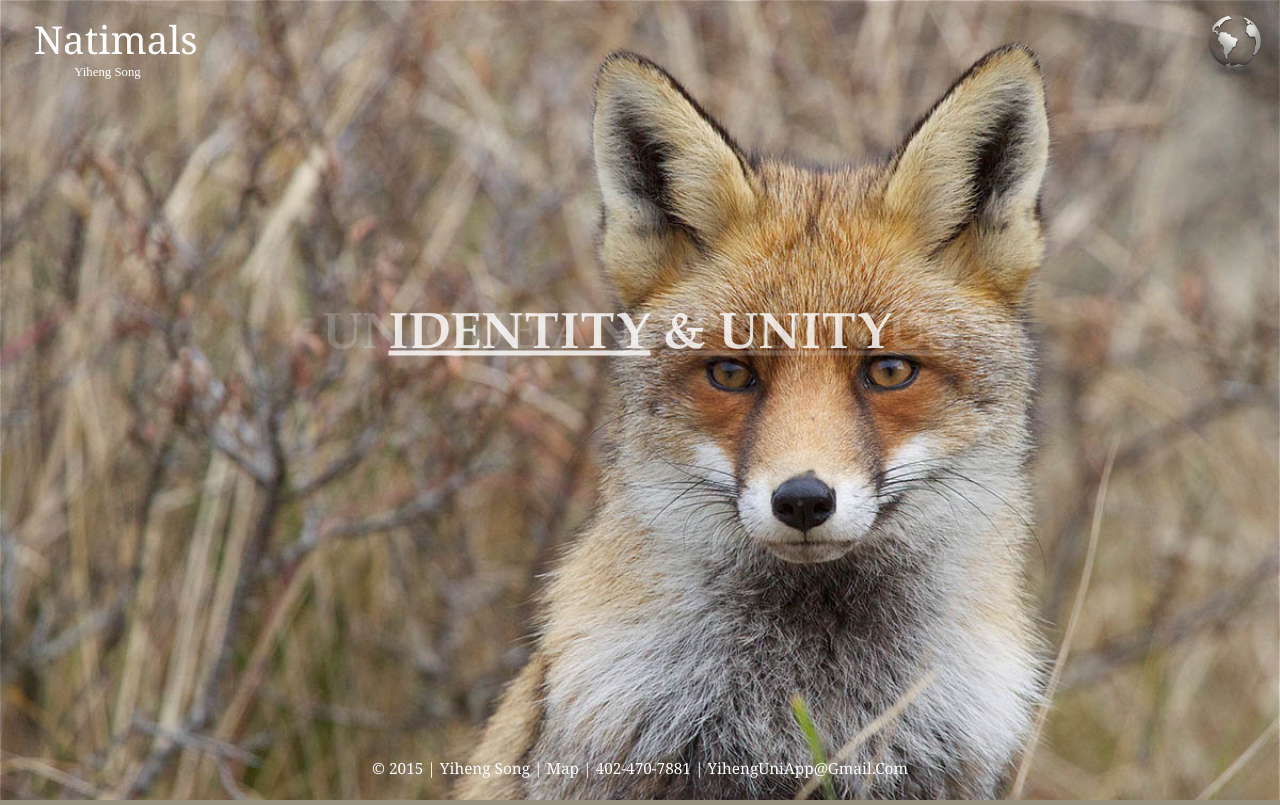
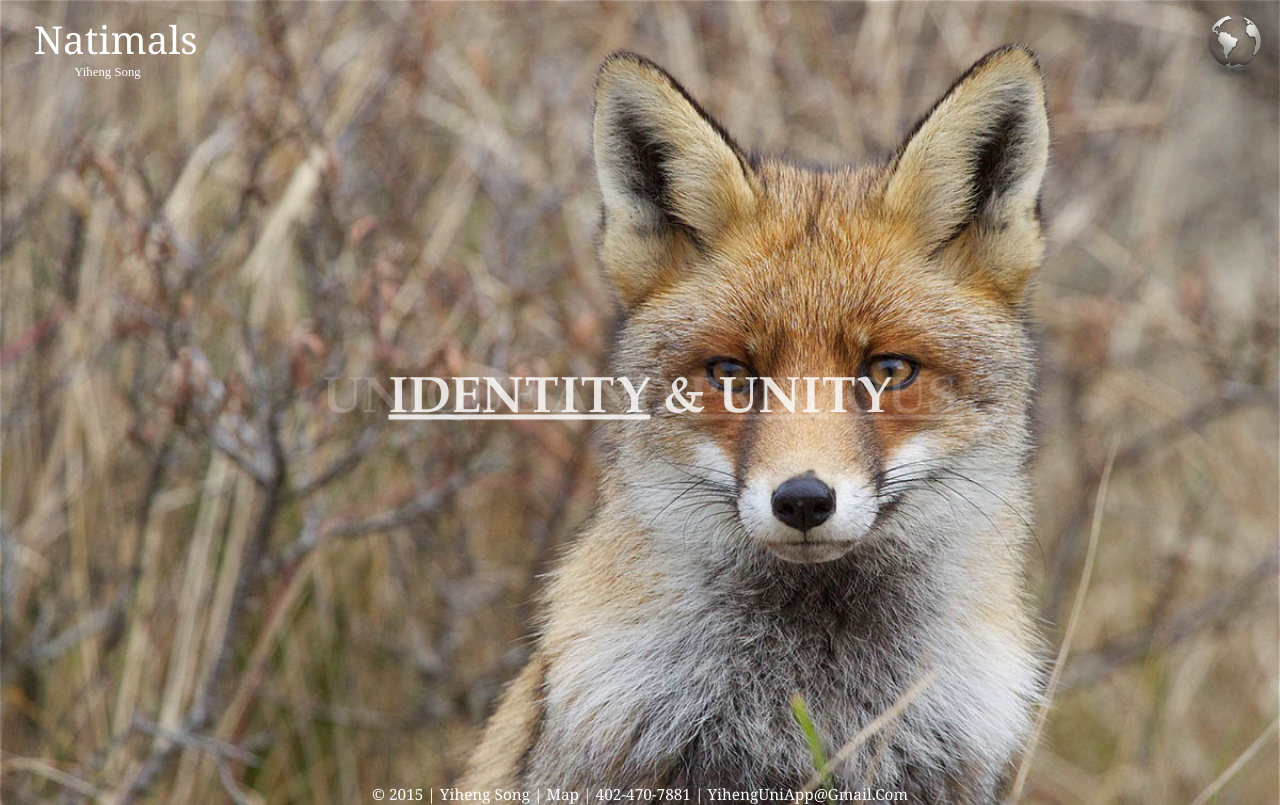
Before and after one commit to yihengsong/Natimals, a Python web app: template animals/templates/animals/index.html in a window 1280 px wide. Run offline with Jinja, Linux system fonts and the light colour scheme; the template is opened without the code that fills it, so the values that code supplies are empty; some libraries are stand-ins or nearby versions.

Commit message:
updated css

```diff
--- a/animals/static/css/mainstyle.css
+++ b/animals/static/css/mainstyle.css
@@ -52,7 +52,7 @@ body {
     clear: both;
     position: relative;
     text-align: center;
-    padding-top: 40%;
+    padding-top: 50vw;
 }
 
 .leadWord {
@@ -156,7 +156,7 @@ a:active {
     clear: both;
     text-align: center;
     font-size: 1.2vw;
-    padding-top: 13%;
+    padding-top: 5vw;
 }
 
 #footer2 {
```
Also changed, not shown: 1 other file.
